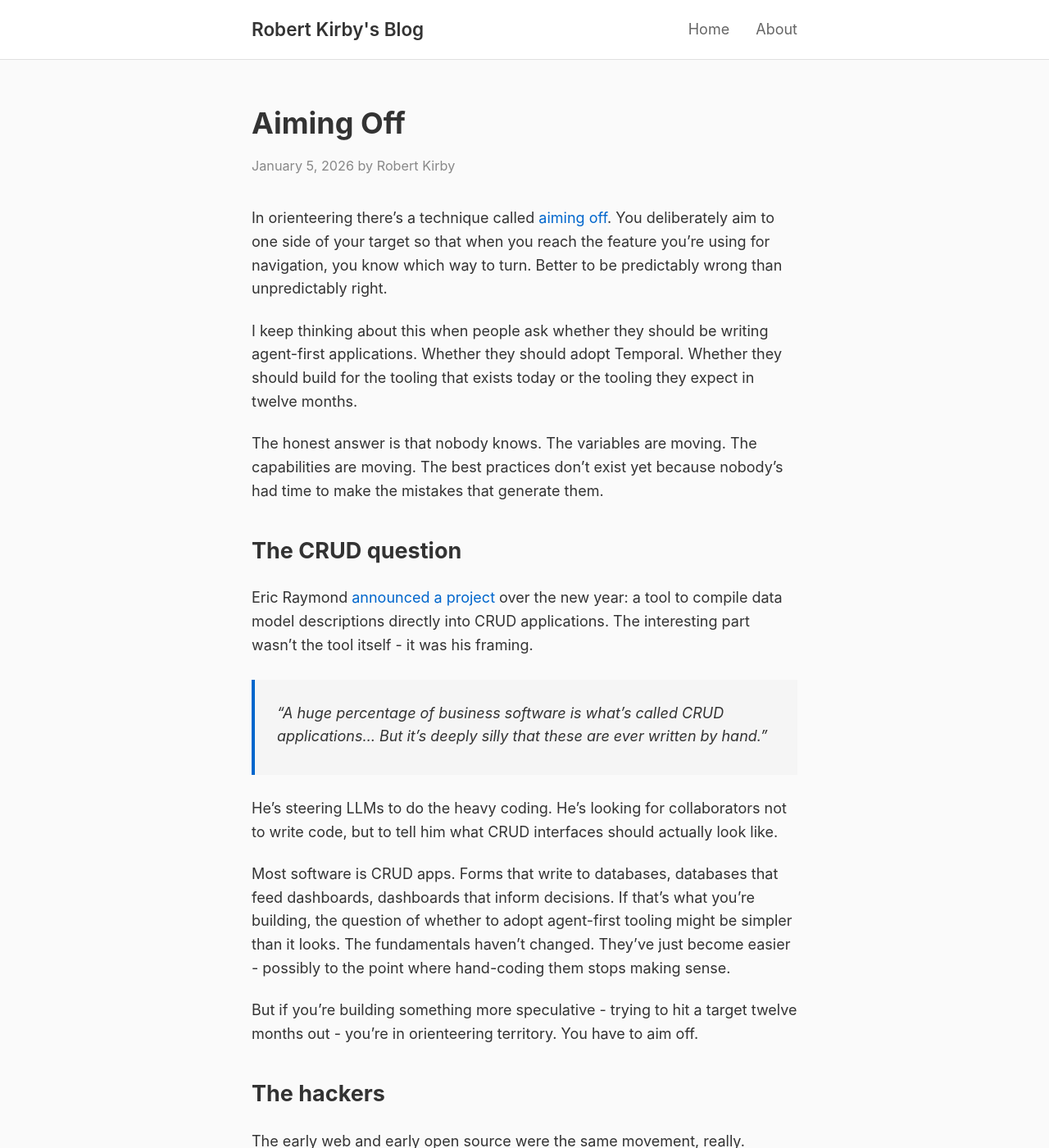
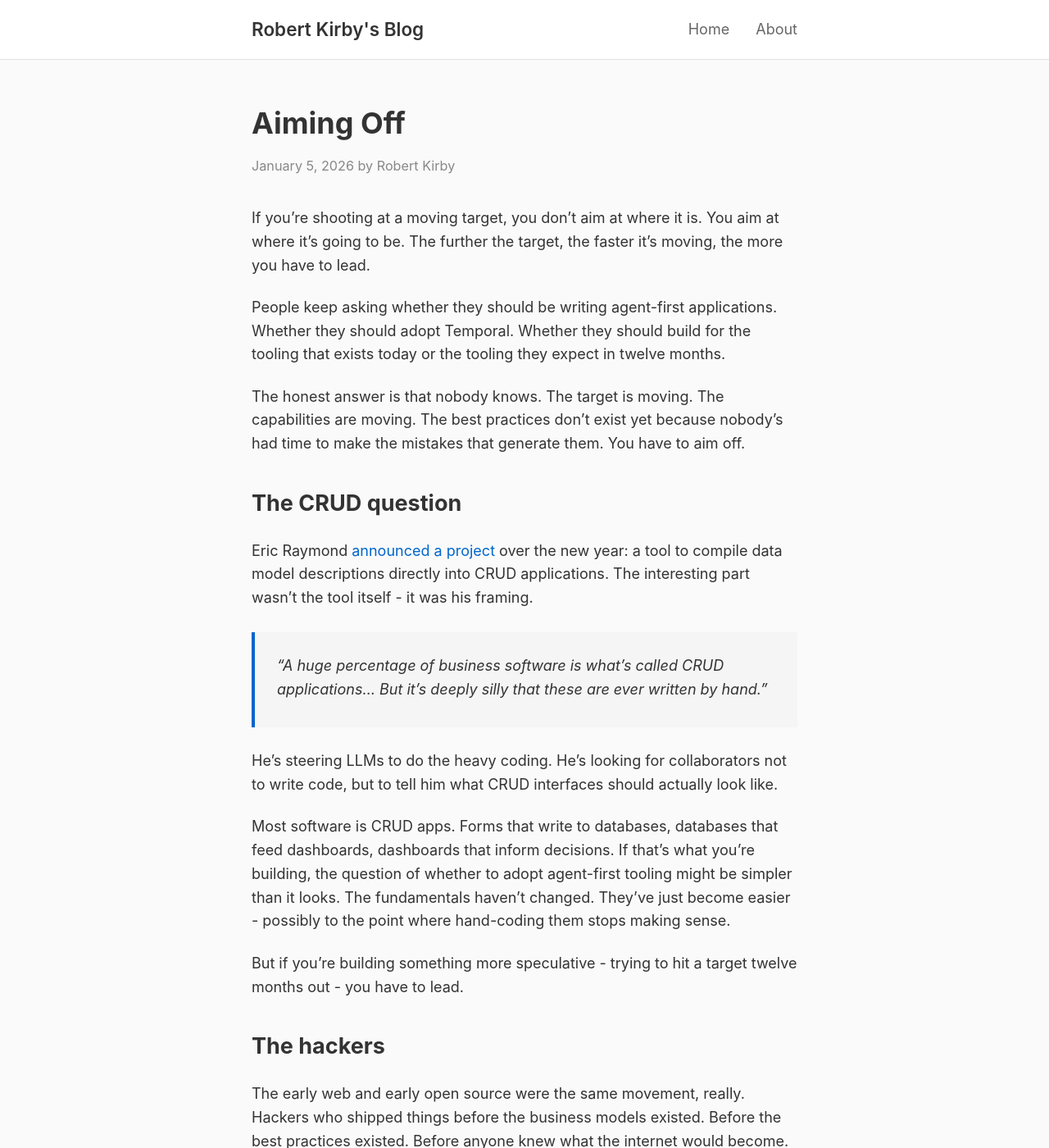
Before and after one commit to rob137/rob137.github.io, a Jekyll site: the page built from _posts/2026-01-05-aiming-off.md, in a window 1280 px wide and 1400 px high. Shown: the whole window at 82% size. Built offline with Jekyll 4.4.1, drawn with Linux system fonts in a browser that asks for light colours; some of the changed text lies outside the part shown.

Commit message:
Fix aiming off metaphor - marksmanship not orienteering

```diff
--- a/_posts/2026-01-05-aiming-off.md
+++ b/_posts/2026-01-05-aiming-off.md
@@ -6,11 +6,11 @@ tags: [ai, strategy, uncertainty, history]
 excerpt: "When everything's moving, you have to aim where the target will be. The early hackers knew this."
 ---
 
-In orienteering there's a technique called [aiming off](https://en.wikipedia.org/wiki/Aiming_off). You deliberately aim to one side of your target so that when you reach the feature you're using for navigation, you know which way to turn. Better to be predictably wrong than unpredictably right.
+If you're shooting at a moving target, you don't aim at where it is. You aim at where it's going to be. The further the target, the faster it's moving, the more you have to lead.
 
-I keep thinking about this when people ask whether they should be writing agent-first applications. Whether they should adopt Temporal. Whether they should build for the tooling that exists today or the tooling they expect in twelve months.
+People keep asking whether they should be writing agent-first applications. Whether they should adopt Temporal. Whether they should build for the tooling that exists today or the tooling they expect in twelve months.
 
-The honest answer is that nobody knows. The variables are moving. The capabilities are moving. The best practices don't exist yet because nobody's had time to make the mistakes that generate them.
+The honest answer is that nobody knows. The target is moving. The capabilities are moving. The best practices don't exist yet because nobody's had time to make the mistakes that generate them. You have to aim off.
 
 ## The CRUD question
 
@@ -22,7 +22,7 @@ He's steering LLMs to do the heavy coding. He's looking for collaborators not to
 
 Most software is CRUD apps. Forms that write to databases, databases that feed dashboards, dashboards that inform decisions. If that's what you're building, the question of whether to adopt agent-first tooling might be simpler than it looks. The fundamentals haven't changed. They've just become easier - possibly to the point where hand-coding them stops making sense.
 
-But if you're building something more speculative - trying to hit a target twelve months out - you're in orienteering territory. You have to aim off.
+But if you're building something more speculative - trying to hit a target twelve months out - you have to lead.
 
 ## The hackers
 
@@ -44,4 +44,4 @@ The [horseless carriage](/2026/01/02/golden-retriever-problem/) instinct is stro
 
 I keep coming back to the [inkblot strategy](/2026/01/03/first-contact/#the-inkblot-strategy). Small bets, fast iteration, willingness to be wrong. It's the only approach that makes sense when you can't see clearly.
 
-Aim off. Be predictably wrong. Then correct.
+Lead the target. Adjust. Fire again.
```
